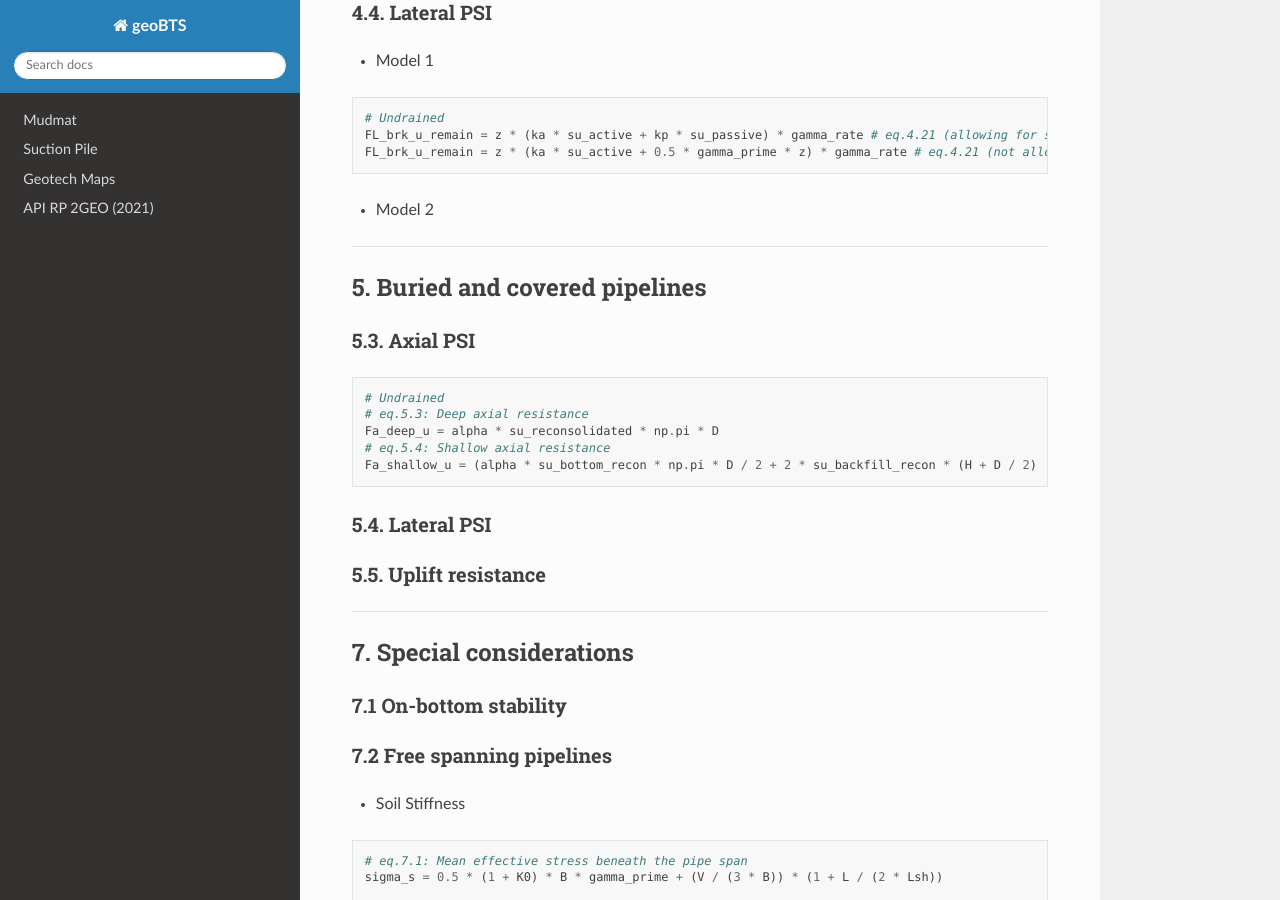
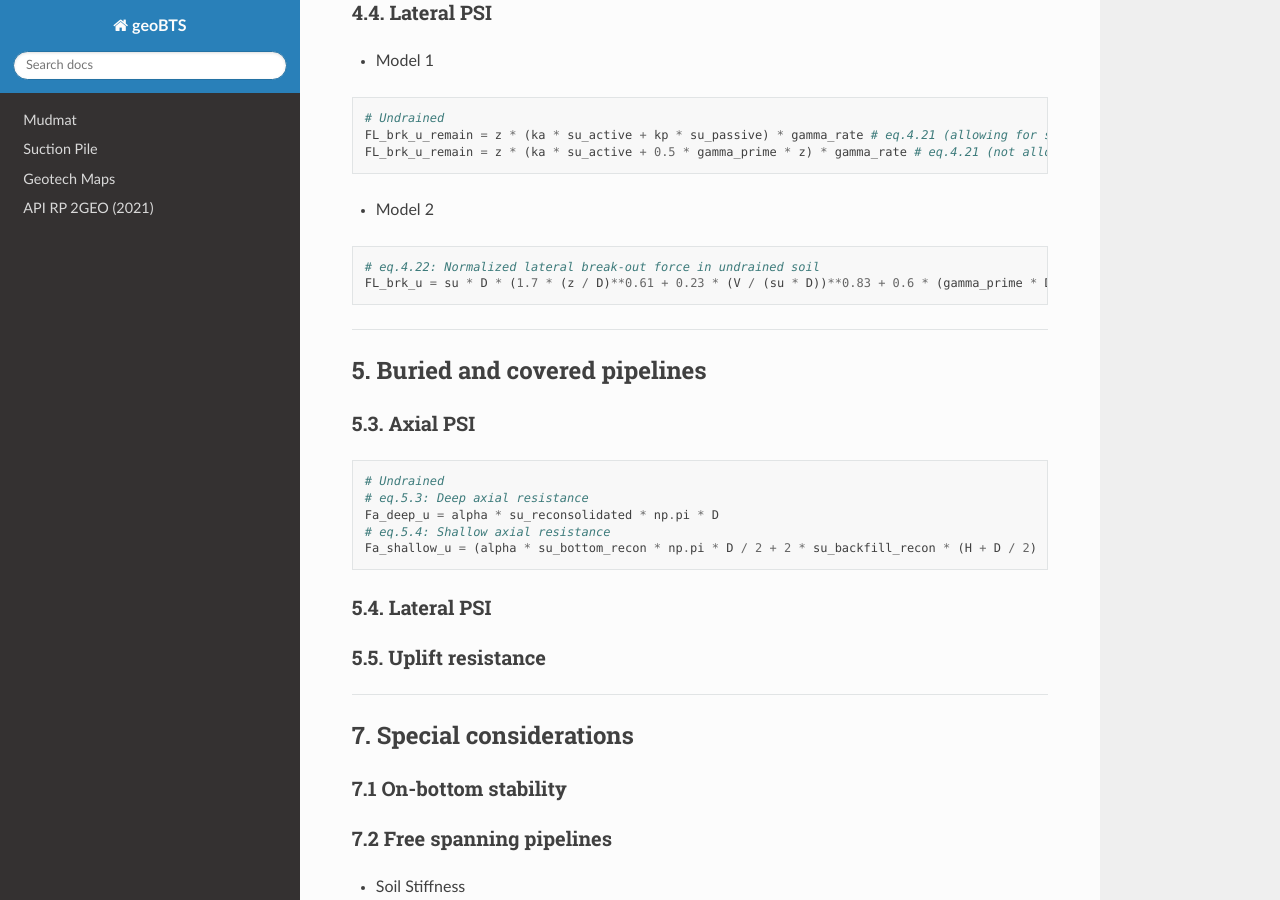
Before and after one commit to jungsohn/geoBTS, a Sphinx documentation site: the page built from docs/source/DNVGL_RP_F114.rst, in a window 1280 px wide and 900 px high, scrolled down 1675 px. Built offline with Sphinx 7.4.7 and the Read the Docs theme 3.1.0, drawn with Linux system fonts in a browser that asks for light colours.

Commit message:
Update DNVGL_RP_F114.rst

```diff
--- a/docs/source/DNVGL_RP_F114.rst
+++ b/docs/source/DNVGL_RP_F114.rst
@@ -79,6 +79,10 @@ of partially embedded pipelines when subjected to external vertical loading (e.g
 
 - Model 2
 
+.. code-block:: python
+
+    # eq.4.22: Normalized lateral break-out force in undrained soil
+    FL_brk_u = su * D * (1.7 * (z / D)**0.61 + 0.23 * (V / (su * D))**0.83 + 0.6 * (gamma_prime * D / su) * (z / D)**2    )
 
 
 
```
